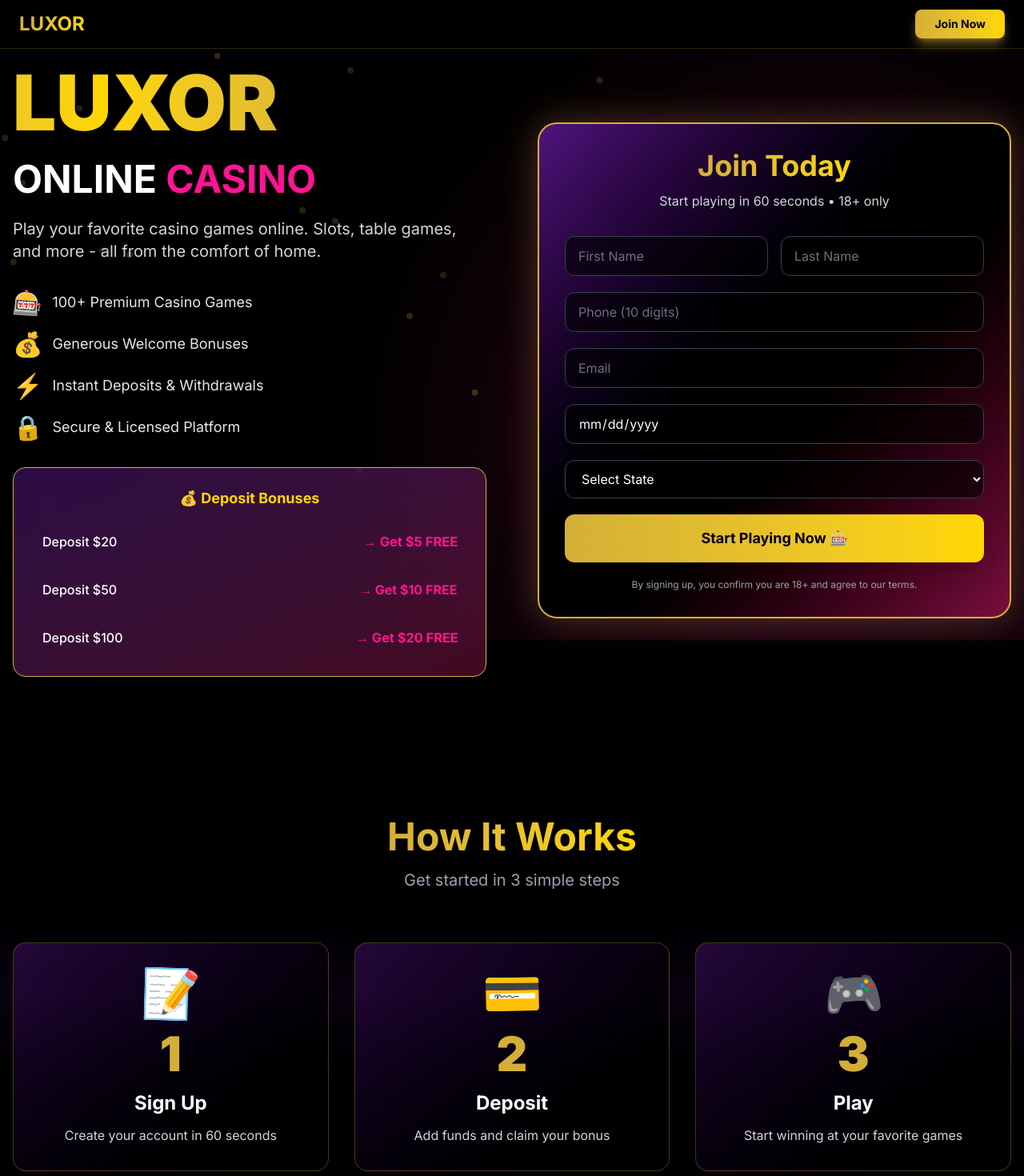
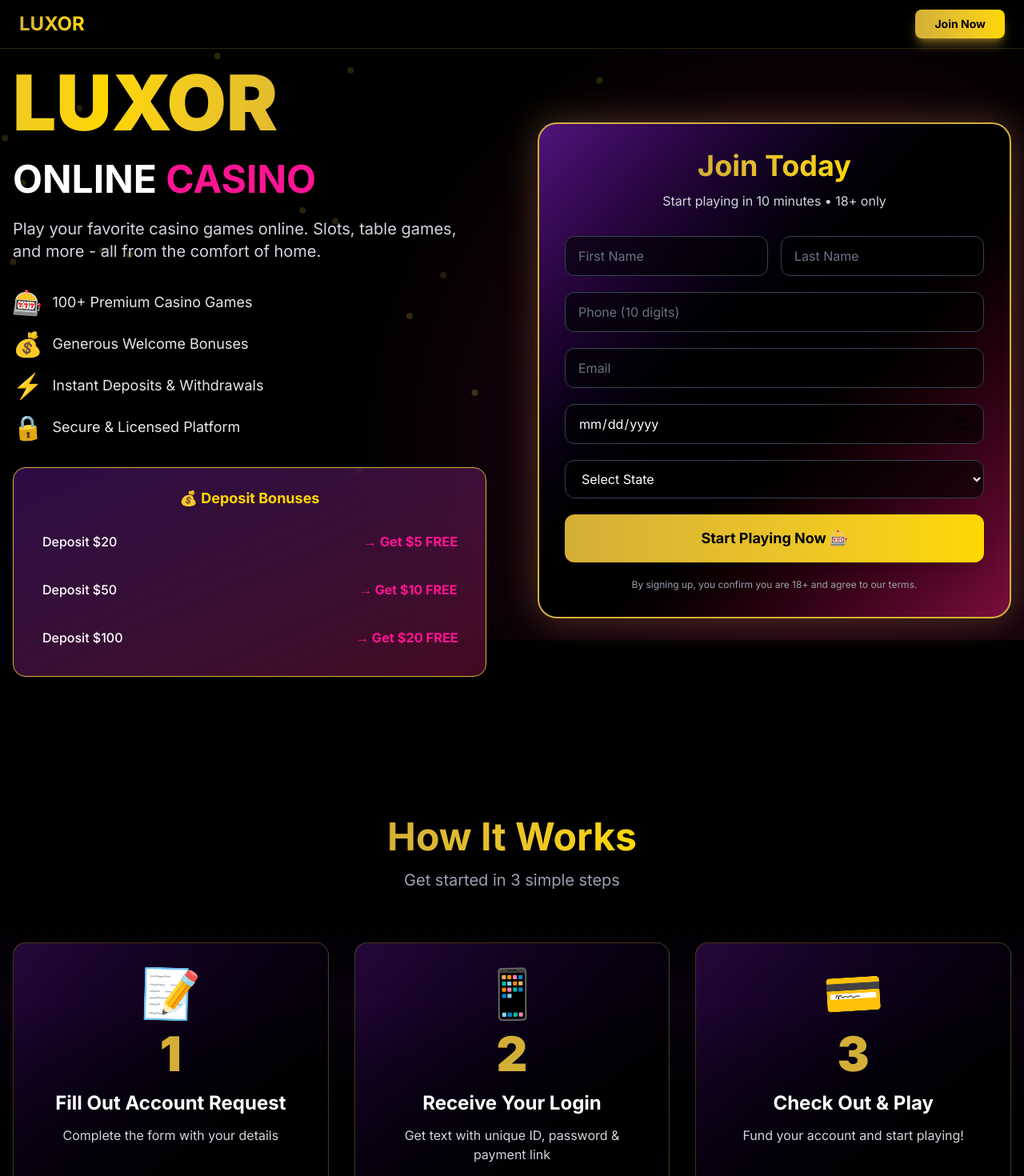
Before and after one commit to Jarvbot1/luxor-virtual-arcade, a Next.js app: page /luxor-virtual-arcade/ in a window 1280 px wide. Shown: the top 1470 px of the page at 80% size. Built offline with nearby package versions, Linux system fonts and the light colour scheme.

Commit message:
Update workflow: 10 minutes, real process steps (form -> SMS -> checkout)

```diff
--- a/app/page.tsx
+++ b/app/page.tsx
@@ -273,7 +273,7 @@ export default function Home() {
                 transition={{ delay: 0.6 }}
                 className="text-center text-gray-300 mb-8"
               >
-                Start playing in 60 seconds • 18+ only
+                Start playing in 10 minutes • 18+ only
               </motion.p>
 
               <form onSubmit={handleSubmit(onSubmit)} className="space-y-5">
@@ -394,9 +394,9 @@ export default function Home() {
 
           <div className="grid md:grid-cols-3 gap-8">
             {[
-              { num: '1', icon: '📝', title: 'Sign Up', desc: 'Create your account in 60 seconds' },
-              { num: '2', icon: '💳', title: 'Deposit', desc: 'Add funds and claim your bonus' },
-              { num: '3', icon: '🎮', title: 'Play', desc: 'Start winning at your favorite games' },
+              { num: '1', icon: '📝', title: 'Fill Out Account Request', desc: 'Complete the form with your details' },
+              { num: '2', icon: '📱', title: 'Receive Your Login', desc: 'Get text with unique ID, password & payment link' },
+              { num: '3', icon: '💳', title: 'Check Out & Play', desc: 'Fund your account and start playing!' },
             ].map((step, i) => (
               <motion.div
                 key={i}
```
